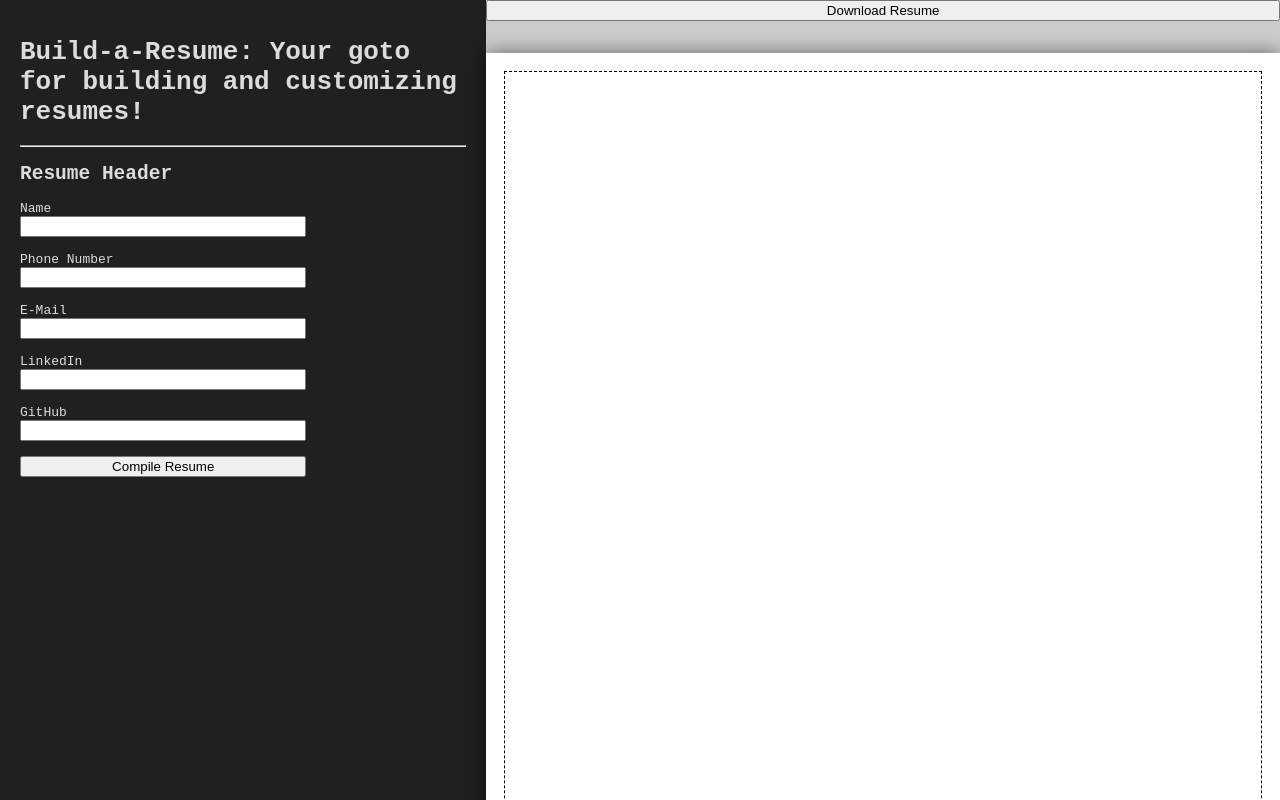
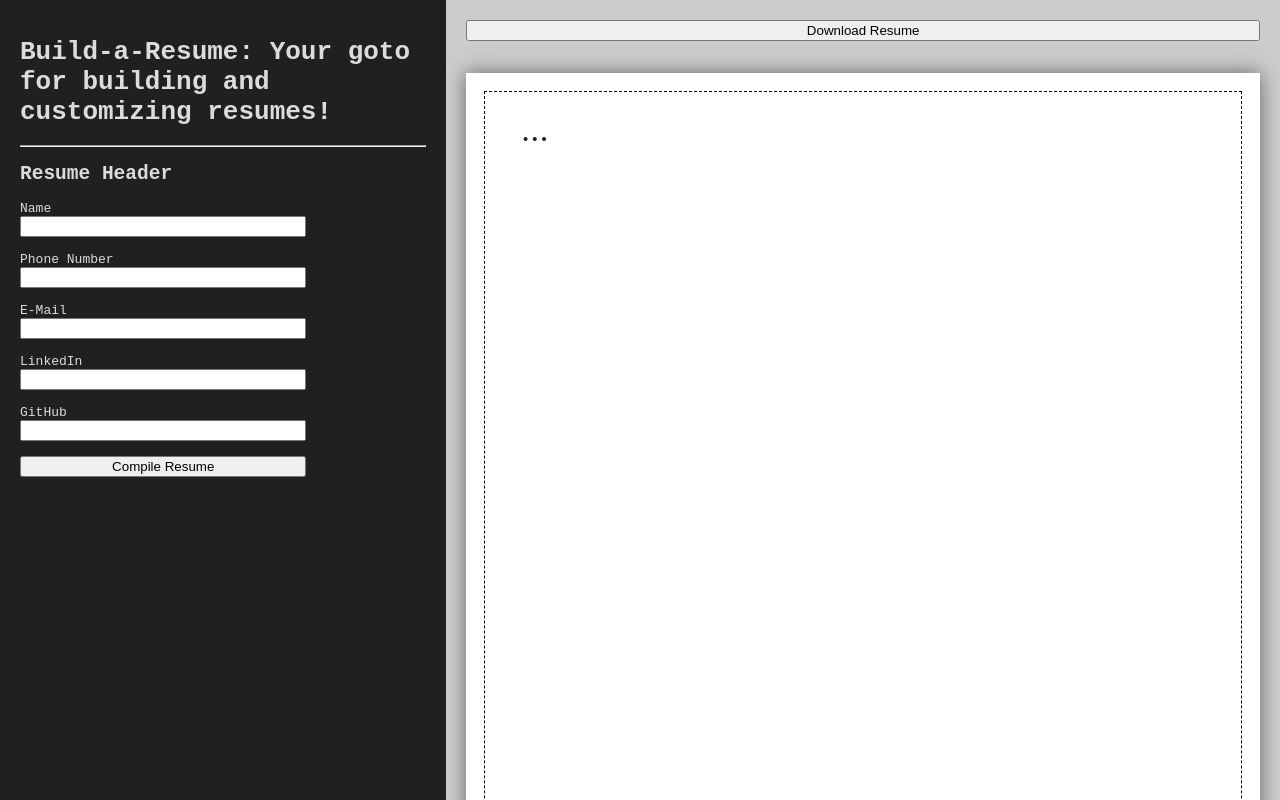
Before and after one commit to stelleron/resume-builder, a React (Vite) app in the folder frontend/: page / in a window 1280 px wide. Shown: the top 800 px of the page. Built offline with nearby package versions, Linux system fonts and the light colour scheme.

Commit message:
Added resume info section

```diff
--- a/frontend/src/App.css
+++ b/frontend/src/App.css
@@ -33,7 +33,7 @@ body {
 #resume-preview {
   color: #202020;
   margin: 0 auto;
-  padding: 0;
+  padding: 20px;
   background: rgb(204, 204, 204);
   display: flex;
   flex-direction: column;
@@ -62,6 +62,7 @@ body {
   padding: calc(var(--bleeding) + var(--margin));
   box-shadow: 0 0 0.5cm rgba(0, 0, 0, 0.5);
   background: white;
+  font-family: "PT Serif", sans-serif;
 }
 
 
@@ -86,3 +87,17 @@ body {
     overflow: hidden;
   }
 }
+
+.resume-name {
+  font-size: 20pt;
+  font-weight: bold;
+}
+
+.resume-key-details {
+  font-size: 11pt;
+  display: inline-block;
+}
+
+.multiline {
+  white-space: pre-wrap;
+}
--- a/frontend/src/App.jsx
+++ b/frontend/src/App.jsx
@@ -97,11 +97,11 @@ function ResumePreview(props) {
       <div id="resume-page">
         <div class="page">
           <div className='resume-name'>{props.resume_header.name}</div>
-            <div>
-              <div>{props.resume_header.phone}</div>
-              <div>{props.resume_header.email}</div>
-              <div>{props.resume_header.linkedin}</div>
-              <div>{props.resume_header.github}</div>
+            <div className='resume-key-details'>
+              <span>{props.resume_header.phone} • </span>
+              <span>{props.resume_header.email} • </span>
+              <span>{props.resume_header.linkedin} • </span>
+              <span>{props.resume_header.github}</span>
             </div>
         </div>
       </div>
```
